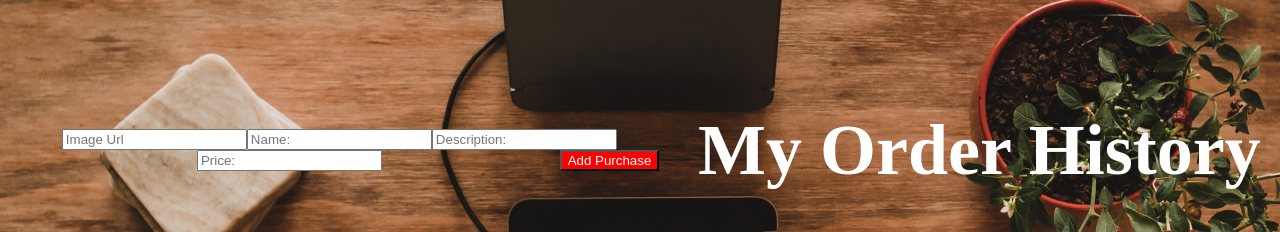
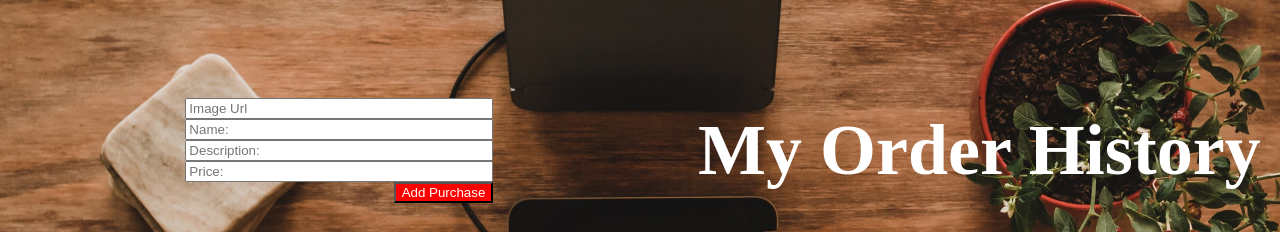
Before and after one commit to lundgrea/Order-History, a React (Create React App) app: page / in a window 1280 px wide. Shown: the top 232 px of the page. Built offline with nearby package versions, Linux system fonts and the light colour scheme; no server answers.

Commit message:
Minor form styling

```diff
--- a/src/Form/Form.css
+++ b/src/Form/Form.css
@@ -0,0 +1,4 @@
+input{
+  display: block;
+  width: 300px;
+}
--- a/src/Form/Form.js
+++ b/src/Form/Form.js
@@ -1,4 +1,6 @@
 import React, { Component } from 'react';
+import './Form.css';
+
 
 class Form extends Component {
   constructor() {
```
